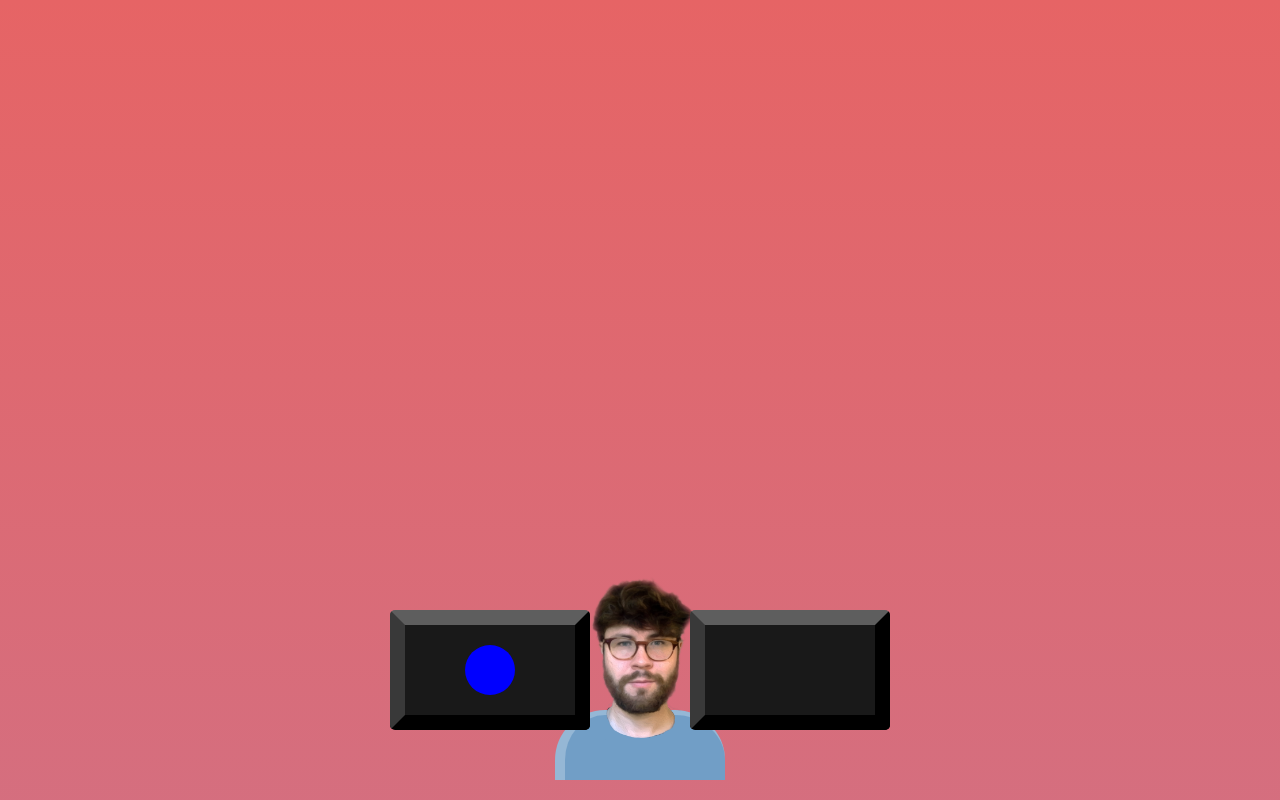
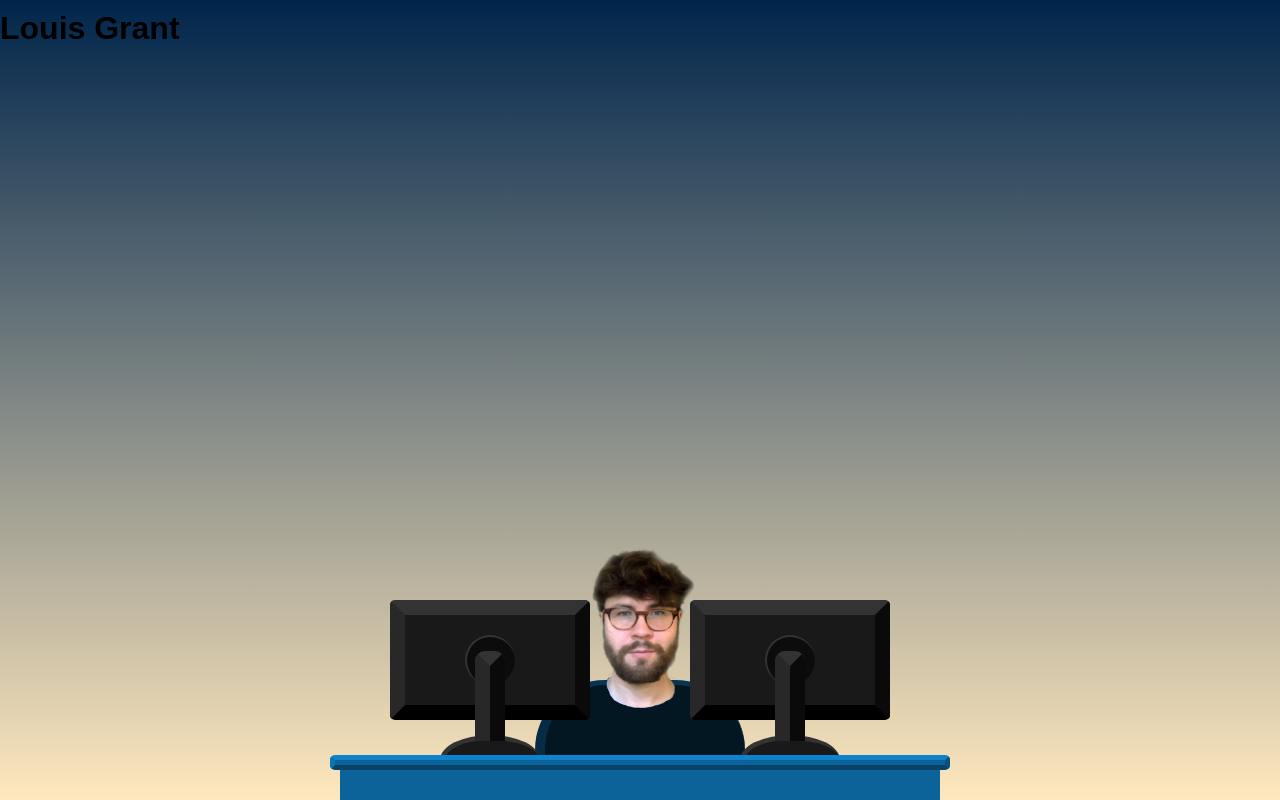
Before and after one commit to ljsgrant/portfolio, a React (Create React App) app: page / in a window 1280 px wide. Shown: the top 800 px of the page. Built offline with nearby package versions, Linux system fonts and the light colour scheme.

Commit message:
working on layout & styling: monitors, desk, colors

```diff
--- a/src/App.js
+++ b/src/App.js
@@ -9,12 +9,14 @@ export default function App() {
     const displayMain = displayMainRef.current;
     const onScroll = () => {
       // console.log(window.scrollY);
-      if (window.scrollY > 200) {
+      if (window.scrollY < 200) {
+        displayMainRef.current.style.display = 'none';
+      } else if (window.scrollY < 250) {
         displayMainRef.current.style.display = 'block';
-        console.log(displayMainRef.current.style.display);
+      } else if (window.scrollY < 300) {
+        displayMainRef.current.style.display = 'block';
+        displayMainRef.current.style.left = '-1vw';
       } else {
-        displayMainRef.current.style.display = 'none';
-        console.log(displayMainRef.current.style.display);
       }
     };
     window.addEventListener('scroll', onScroll);
@@ -24,7 +26,17 @@ export default function App() {
   return (
     <div className='App'>
       <div className='scroll'></div>
+      <div className='background'></div>
+      <div className='my-name-container'>
+        <h1 className='my-name'>Louis Grant</h1>
+      </div>
+      <div className='my-role container'>
+        <h2 className='my-role'>Junior Software Engineer</h2>
+      </div>
       <div ref={displayMainRef} className='project-display-main'></div>
+      <div className='desk'>
+        <div className='desktop'></div>
+      </div>
       <div className='engineer'>
         <div className='engineer-body'></div>
         <div className='my-face-container'>
@@ -32,15 +44,15 @@ export default function App() {
         </div>
       </div>
       <div className='monitor-left'>
-        <div className='monitor-left_circle-bracket'></div>
+        <div className='monitor_stand-column'></div>
+        <div className='monitor_circle-bracket'></div>
+        <div className='monitor_base'></div>
       </div>
-      <div className='monitor-right'></div>
-      {/* <div className='first'>first</div>
-      <div className='second'>
-        <div ref={div} className='inside'>
-          box in second
-        </div>
-      </div> */}
+      <div className='monitor-right'>
+        <div className='monitor_stand-column'></div>
+        <div className='monitor_circle-bracket'></div>
+        <div className='monitor_base'></div>
+      </div>
     </div>
   );
 }
--- a/src/styles/styles.scss
+++ b/src/styles/styles.scss
@@ -1,6 +1,11 @@
 $monitor-width: 200px;
 $monitor-height: 120px;
-$engineer-body-color: rgb(113, 158, 198);
+$color_monitor: rgb(25, 25, 25);
+
+$desk-width: 600px;
+$desk-height: 30px;
+$color_desk: rgb(11, 99, 154);
+$color_engineer-body: darken($color_desk, 25%);
 
 * {
   margin: 0;
@@ -8,8 +13,12 @@ $engineer-body-color: rgb(113, 158, 198);
   box-sizing: border-box;
   overflow-x: hidden;
 }
-body {
-  background: linear-gradient(#e66465, #9198e5);
+.background {
+  position: fixed;
+  top: 0;
+  width: 100vw;
+  height: 100vh;
+  background: linear-gradient(#00254b, #ffe8be);
 }
 .App {
   font-family: sans-serif;
@@ -17,6 +26,14 @@ body {
 }
 .scroll {
   height: 500vh;
+}
+.my-name {
+  position: fixed;
+  top: 10px;
+}
+.my-role {
+  position: fixed;
+  top: 10;
 }
 .engineer {
   position: fixed;
@@ -31,7 +48,7 @@ body {
     left: 0;
     margin-right: auto;
     margin-left: auto;
-    bottom: 55px;
+    bottom: 85px;
     z-index: 9999;
     .my-face {
       height: calc($monitor-height * 1.4);
@@ -39,18 +56,18 @@ body {
   }
   .engineer-body {
     position: fixed;
-    background-color: $engineer-body-color;
-    border-left: 10px solid lighten($engineer-body-color, 10%);
-    border-top: 5px solid lighten($engineer-body-color, 10%);
-    width: 170px;
-    height: 70px;
+    background-color: $color_engineer-body;
+    border-left: 10px solid lighten($color_engineer-body, 7%);
+    border-top: 5px solid lighten($color_engineer-body, 10%);
+    width: 210px;
+    height: 100px;
     bottom: 20px;
     right: 0;
     left: 0;
     margin-right: auto;
     margin-left: auto;
     z-index: 1;
-    border-radius: 50px 50px 0px 0px;
+    border-radius: 70px 70px 0px 0px;
   }
 }
 
@@ -66,38 +83,92 @@ body {
   max-width: 900px;
   aspect-ratio: 16/9;
   background-color: blue;
+  transition: all 4s ease-in-out;
+}
+.desk {
+  position: fixed;
+  background-color: $color_desk;
+  width: $desk-width;
+  height: $desk-height;
+  bottom: 0;
+  right: 0;
+  left: 0;
+  margin-right: auto;
+  margin-left: auto;
+  z-index: 999;
+  .desktop {
+    position: fixed;
+    bottom: calc($desk-height);
+    right: 0;
+    left: 0;
+    margin-right: auto;
+    margin-left: auto;
+    width: calc($desk-width + 20px);
+    border-bottom: 5px solid darken($color_desk, 10%);
+    border-top: 5px solid lighten($color_desk, 10%);
+    border-left: 5px solid lighten($color_desk, 6%);
+    border-right: 5px solid darken($color_desk, 6%);
+    border-radius: 5px;
+    height: 15px;
+    background-color: $color_desk;
+  }
 }
 .monitor-left,
 .monitor-right {
   position: fixed;
-  bottom: 70px;
+  bottom: 80px;
   width: $monitor-width;
   height: $monitor-height;
-  background-color: rgb(25, 25, 25);
-  border: 15px solid rgb(0, 0, 0);
-  border-left: 15px solid rgb(57, 57, 57);
-  border-top: 15px solid rgb(94, 94, 94);
+  background-color: $color_monitor;
+  border-bottom: 15px solid darken($color_monitor, 10%);
+  border-right: 15px solid darken($color_monitor, 6%);
+  border-left: 15px solid lighten($color_monitor, 6%);
+  border-top: 15px solid lighten($color_monitor, 10%);
   border-radius: 5px;
-
+  display: flex;
+  justify-content: center;
+  align-items: center;
   overflow-y: visible;
 }
 .monitor-left {
   left: 50%;
   margin-left: -250px;
-  display: flex;
-  justify-content: center;
-  align-items: center;
-  .monitor-left_circle-bracket {
-    position: fixed;
-    background-color: blue;
-    border-radius: 50%;
-    width: 50px;
-    height: 50px;
-  }
 }
 .monitor-right {
   right: 50%;
   margin-right: -250px;
+}
+.monitor_circle-bracket {
+  position: fixed;
+  background-color: darken($color_monitor, 5%);
+  border-left: 2px solid lighten($color_monitor, 10%);
+  border-top: 2px solid lighten($color_monitor, 10%);
+  border-radius: 50%;
+  width: 50px;
+  height: 50px;
+}
+.monitor_base {
+  position: fixed;
+  bottom: calc($desk-height - ($desk-height / 2));
+  background-color: blue;
+  border-radius: 50% 50% 0 0;
+  width: 100px;
+  height: 50px;
+  background-color: $color_monitor;
+  border-left: 5px solid lighten($color_monitor, 10%);
+  border-top: 5px solid lighten($color_monitor, 10%);
+}
+.monitor_stand-column {
+  position: fixed;
+  background-color: $color_monitor;
+  border-right: 15px solid darken($color_monitor, 6%);
+  border-left: 15px solid lighten($color_monitor, 6%);
+  border-top: 15px solid lighten($color_monitor, 10%);
+  width: 25px;
+  height: 90px;
+  bottom: 59px;
+  z-index: 99999;
+  border-radius: 10px 10px 0 0;
 }
 
 .first {
```
